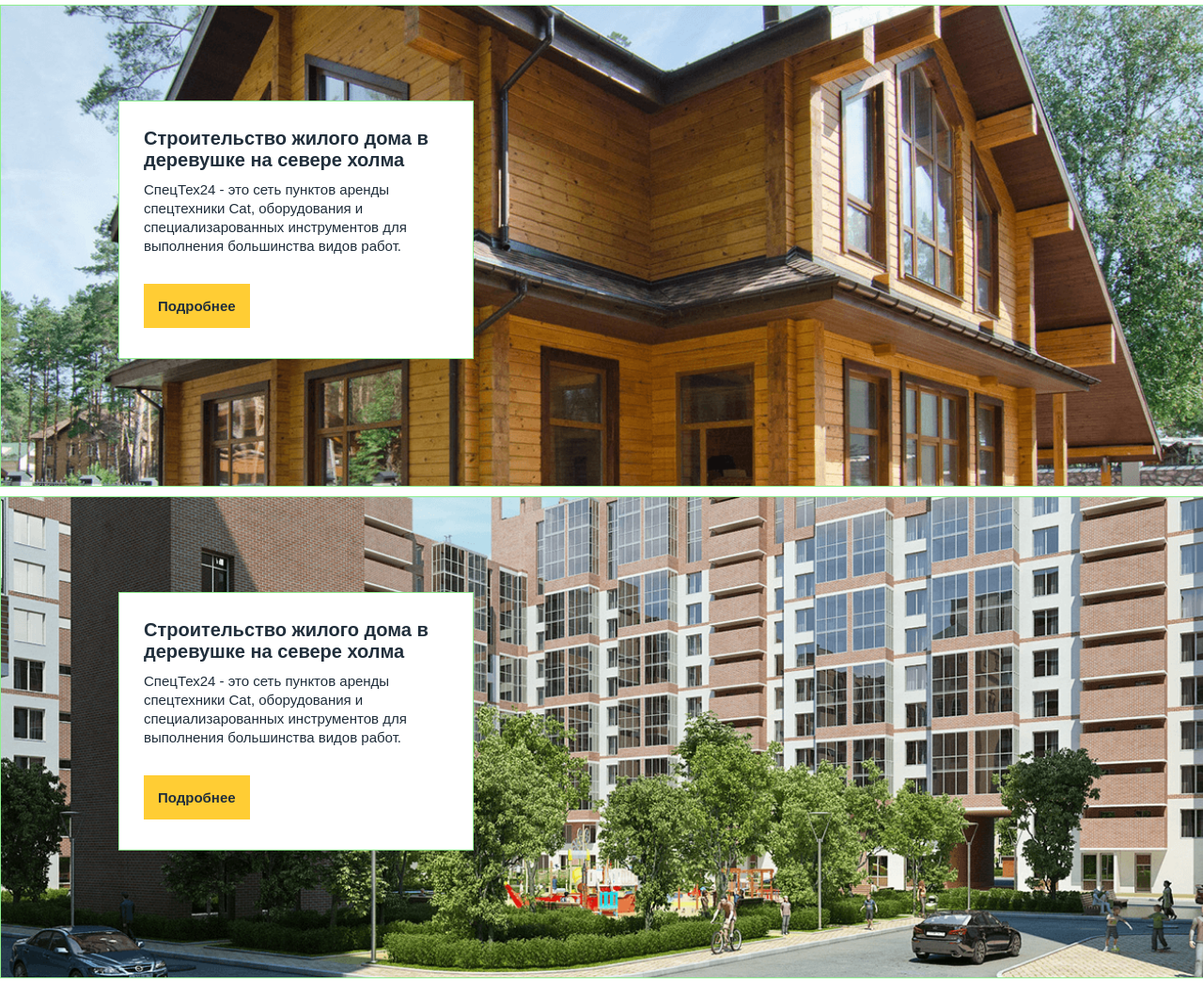
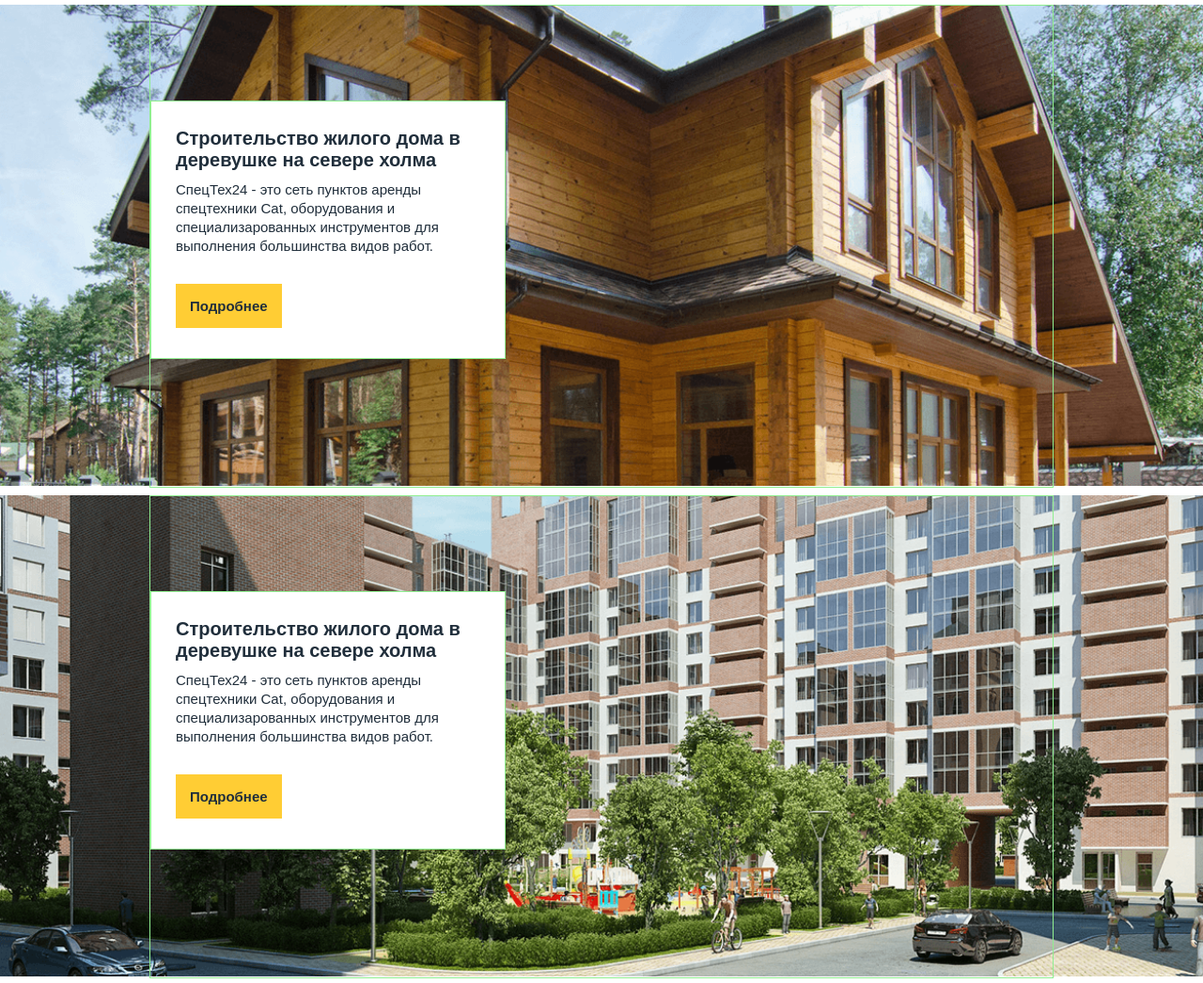
Before and after one commit to Lushii/SpezTech, a plain HTML site: page portfolio.html in a window 1280 px wide. Shown: the part 198-1244 px from the top of the page at 94% size. Drawn offline with nearby package versions, Linux system fonts and the light colour scheme.

Commit message:
add container repair

```diff
--- a/css/style.css
+++ b/css/style.css
@@ -781,8 +781,44 @@
 
 /*fony-doma
 */
+section.portfolio_item{
+min-height: 512px;
+}
+.portfolio_item-1{
+width: 100%;
+	height: 511px;
+position: relative;
+background-image: url(../img/dom_1.png);
+-webkit-background-size:cover;
+background-size:cover;
+background-repeat: no-repeat;
+margin-top:10px;
+}
 
-.portf_item_container_1{
+.portfolio_item-2{
+width: 100%;
+	height: 511px;
+position: relative;
+background-image: url(../img/dom_2.png);
+-webkit-background-size:cover;
+background-size:cover;
+background-repeat: no-repeat;
+margin-top:10px;
+}
+
+.portfolio_item-3{
+width: 100%;
+	height: 511px;
+position: relative;
+background-image: url(../img/dom_3.png);
+-webkit-background-size:cover;
+background-size:cover;
+background-repeat: no-repeat;
+margin-top:10px;
+}
+
+
+/*.portf_item_container_1{
 	width: 100%;
 	height: 511px;
 position: relative;
@@ -811,7 +847,7 @@
 background-size:cover;
 background-repeat: no-repeat;
 margin-top:10px;
-}
+}*/
 
 /*cards portf_item
 */
--- a/portfolio.html
+++ b/portfolio.html
@@ -64,8 +64,8 @@
 
  <!-- 	PORTFOLIO-->
 
-<section class="portf_item_wrapper">
-  <div class="container portf_item_container_1">
+<section class="portfolio_item portfolio_item-1">
+  <div class="container">
   <main>
     <div class="container portf_item">
       <h2 class="portf_item_title">Строительство жилого дома в деревушке на севере холма</h2>
@@ -74,8 +74,8 @@
     </div>
   </div>
 </section>
-<section class="portf_item_wrapper">
-  <div class="container portf_item_container_2">
+<section class="portfolio_item portfolio_item-2">
+  <div class="container">
     <div class="container portf_item">
       <h2 class="portf_item_title">Строительство жилого дома в деревушке на севере холма</h2>
       <p class="portf_item_txt">СпецТех24 - это сеть пунктов аренды спецтехники Cat, оборудования и специализарованных инструментов для выполнения большинства видов работ.</p>
@@ -83,8 +83,8 @@
     </div>
   </div>
 </section>
-<section class="portf_item_wrapper">
-  <div class="container portf_item_container_3">
+<section class="portfolio_item portfolio_item-3">
+  <div class="container">
     <div class="container portf_item">
       <h2 class="portf_item_title">Строительство жилого дома в деревушке на севере холма</h2>
       <p class="portf_item_txt">СпецТех24 - это сеть пунктов аренды спецтехники Cat, оборудования и специализарованных инструментов для выполнения большинства видов работ.</p>
```
